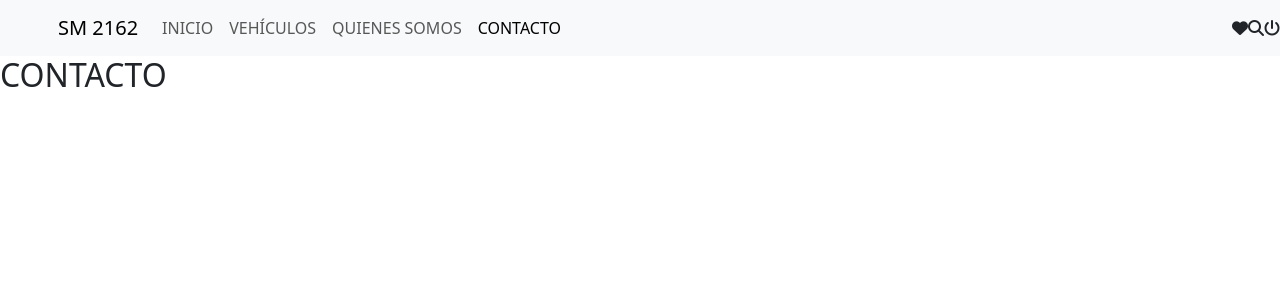
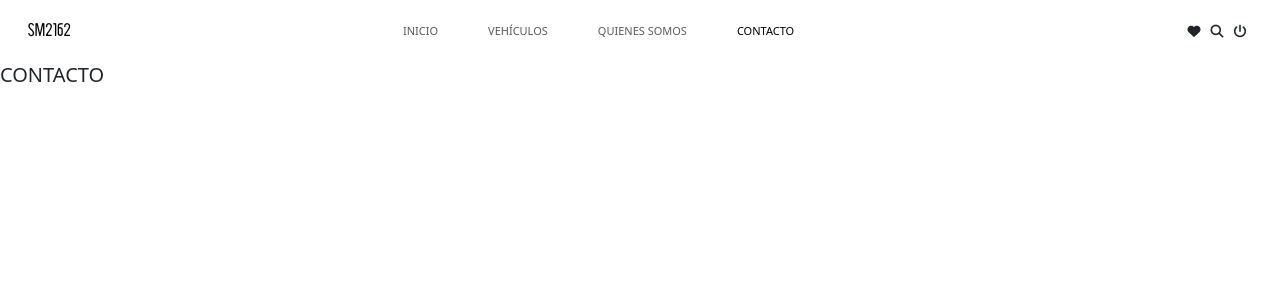
Before and after one commit to loubillone/concesionarioSM2162Front, a React (Vite) app: page /contacto in a window 1280 px wide. Shown: the top 300 px of the page. Built offline with nearby package versions, Linux system fonts and the light colour scheme.

Commit message:
navegador ok para escritorio

```diff
--- a/index.html
+++ b/index.html
@@ -4,7 +4,6 @@
     <meta charset="UTF-8" />
     <!-- <link rel="icon" type="image/svg+xml" href="/vite.svg" /> -->
     <meta name="viewport" content="width=device-width, initial-scale=1.0" />
-    <link rel="stylesheet" href="src/css/index.css" />
     <title>SM 2162</title>
   </head>
   <body>
--- a/src/components/Navegador.jsx
+++ b/src/components/Navegador.jsx
@@ -8,14 +8,14 @@ import Navbar from "react-bootstrap/Navbar";
 const Navegador = () => {
   return (
     <div>
-      <Navbar expand="lg" className="bg-body-tertiary" sticky="top">
-        <Container>
-          <Navbar.Brand as={Link} to="/">
-            SM 2162
+      <Navbar expand="lg" sticky="top">
+        <Container fluid>
+          <Navbar.Brand as={Link} to="/" className="logo-sm">
+            SM2162
           </Navbar.Brand>
           <Navbar.Toggle aria-controls="basic-navbar-nav" />
           <Navbar.Collapse id="basic-navbar-nav">
-            <Nav className="me-auto">
+            <Nav className="me-auto container-items">
               <Nav.Link as={NavLink} to="/" className="nav-items">
                 INICIO
               </Nav.Link>
@@ -33,9 +33,18 @@ const Navegador = () => {
         </Container>
 
         <div className="navbar-iconos">
-          <i className="fa fa-heart" aria-hidden="true"></i>
-          <i className="fa fa-search" aria-hidden="true"></i>
-          <i className="fa fa-power-off" aria-hidden="true"></i>
+          <i
+            className="fa fa-heart items-iconos icono-heart"
+            aria-hidden="true"
+          ></i>
+          <i
+            className="fa fa-search items-iconos icono-search"
+            aria-hidden="true"
+          ></i>
+          <i
+            className="fa fa-power-off items-iconos icono-sesion"
+            aria-hidden="true"
+          ></i>
         </div>
       </Navbar>
     </div>
--- a/src/css/index.css
+++ /dev/null
@@ -1,9 +0,0 @@
-* {
-  margin: 0;
-  padding: 0;
-  box-sizing: border-box;
-}
-body {
-  font-size: 62.5%;
-  font-size: 1.6rem;
-}
--- a/src/css/navegador.css
+++ b/src/css/navegador.css
@@ -0,0 +1,63 @@
+* {
+  margin: 0;
+  padding: 0;
+  box-sizing: border-box;
+}
+html {
+  font-size: 62.5%;
+}
+
+body {
+  font-size: 1.6rem;
+}
+
+@font-face {
+  font-family: "kulacino";
+  src: url("../assets/fonts/Kulacino/Kulacino.otf");
+}
+
+.logo-sm {
+  font-family: "kulacino";
+  margin-left: 2rem;
+  font-size: 1.8rem !important;
+  margin-top: 1rem;
+  margin-bottom: 1rem;
+}
+
+.container-items {
+  width: 100%;
+  display: flex;
+  justify-content: center;
+}
+
+.nav-items {
+  font-size: 1.1rem !important;
+  margin-right: 4rem;
+}
+
+.nav-items:hover {
+  font-weight: 500;
+}
+
+.navbar-iconos {
+  width: 10%;
+  display: flex;
+  justify-content: center;
+}
+
+.items-iconos {
+  margin-right: 1rem;
+  font-size: small;
+}
+
+.icono-heart:hover {
+  color: red;
+}
+
+.icono-search:hover {
+  color: grey;
+}
+
+.icono-sesion:hover {
+  color: grey;
+}
```
Also changed, not shown: src/assets/fonts/Kulacino/Kulacino Rough.otf (added), src/assets/fonts/Kulacino/Kulacino.otf (added).
